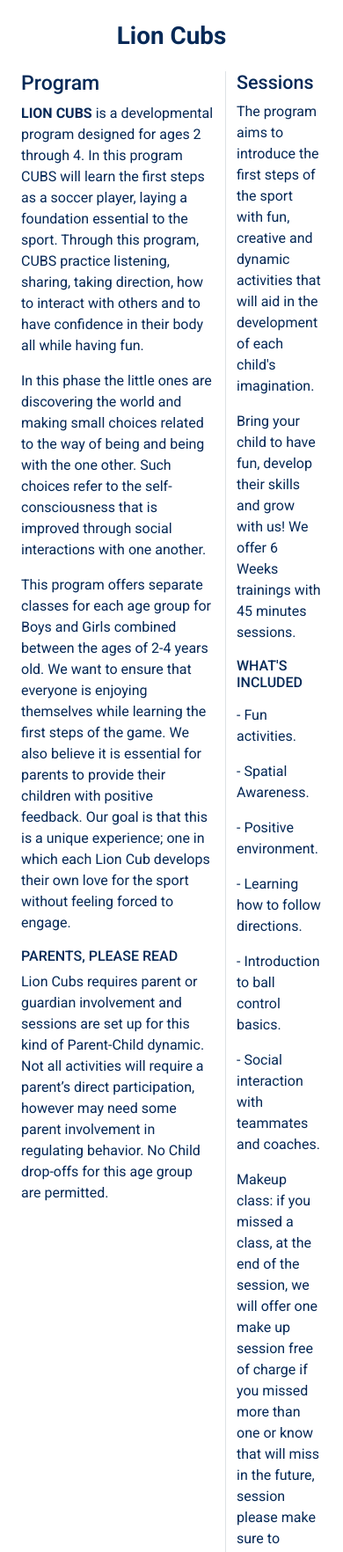
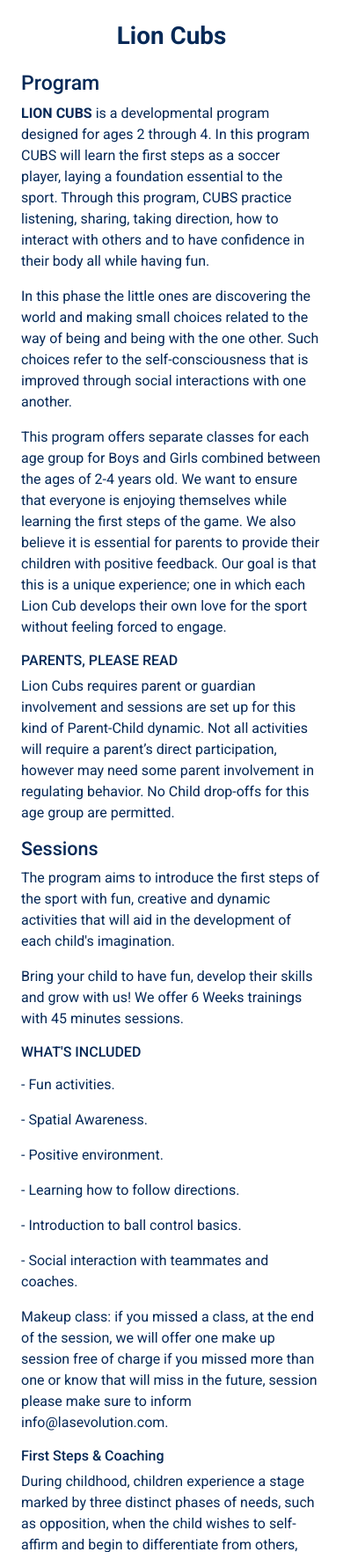
Before and after one commit to ChenGit55/lase-site, a Django app: page /programs/lion-cubs/ in a window 390 px wide; the page is wider, and only the part inside the window is pictured. Shown: the part 100-1864 px from the top of that part at 88% size. Run offline with Django 3.2, Linux system fonts and the light colour scheme; some libraries are stand-ins or nearby versions.

Commit message:
responsive border

```diff
--- a/src/static/src/css/base.css
+++ b/src/static/src/css/base.css
@@ -28,6 +28,10 @@ header .navbar a{
 @media (min-width: 992px) {
     #myNav {
       padding: 0px 150px 0px 150px;
+    }
+
+    .sidetext{
+        border-left: 0.1rem solid var(--primary);
     }
 }
 
--- a/templates/programs/lion-cubs.html
+++ b/templates/programs/lion-cubs.html
@@ -3,9 +3,9 @@
 {% block page_title %}Lion Cubs{% endblock page_title %}
 {% block content %}
 
-<div class="container mt-2">
+<div class="container flex mt-2">
     <div class="row">
-        <article class="col-8">
+        <article class="col-lg-8">
             <h3>Program</h3>
             <p> <strong>LION CUBS</strong> is a developmental program designed for ages 2 through 4.  In this program CUBS will learn the first steps as a soccer player, laying a foundation essential to the sport. Through this program, CUBS practice listening, sharing, taking direction, how to interact with others and to have confidence in their body all while having fun.
             <p> In this phase the little ones are discovering the world and making small choices related to the way of being and being with the one other. Such choices refer to the self-consciousness that is improved through social interactions with one another.
@@ -13,7 +13,7 @@
             <h6> PARENTS, PLEASE READ </h6>
             <p> Lion Cubs requires parent or guardian involvement and sessions are set up for this kind of Parent-Child dynamic. Not all activities will require a parent’s direct participation, however may need some parent involvement in regulating behavior. No Child drop-offs for this age group are permitted.</p>
         </article>
-        <section class="col-4 border-start">
+        <section class="col-lg-4 sidetext">
             <h4>Sessions</h5>
             <p>The program aims to introduce the first steps of the sport with fun, creative and dynamic activities that will aid in the development of each child's imagination.</p>
             <p>Bring your child to have fun, develop their skills and grow with us! We offer 6 Weeks trainings with 45 minutes sessions.</p>
```
